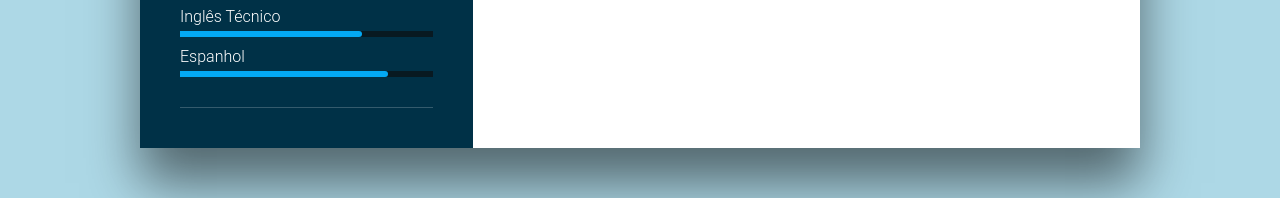
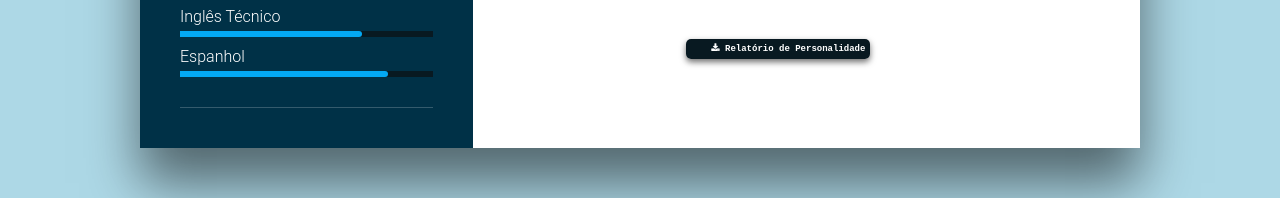
Before and after one commit to antoniowelton/curriculo-online, a plain HTML site: page index.html in a window 1280 px wide. Shown: the part 1117-1315 px from the top of the page. Drawn offline with Linux system fonts and the light colour scheme.

Commit message:
Acrescentei o Rel de Personalidade

```diff
--- a/estilos/style.css
+++ b/estilos/style.css
@@ -248,6 +248,28 @@ p {
     border-radius: 50%;
     box-shadow: 0px 2px 6px rgb(3, 40, 50);
 }
+p.pdf {
+    text-align: center;
+    max-width: 500px;
+    font-family: 'Courier New', Courier, monospace;
+    height: 30px;
+}
+a.relatorio {
+    background-color: #081921;
+    font-size: 9px;
+    text-decoration: none;
+    padding: 5px;
+    margin-left: 10px;
+    border-radius: 5px;
+    font-weight: bold;
+    box-shadow: 0px 3px 6px rgba(0, 0, 0, 0.573);
+}
+.pdf a:hover {
+    background-color: #03a9f4;
+    color: #081921;
+    font-weight: bolder;
+}
+
 
 
 
--- a/index.html
+++ b/index.html
@@ -7,7 +7,7 @@
     <title>Antonio Welton</title>
     <link rel="stylesheet" href="https://cdnjs.cloudflare.com/ajax/libs/font-awesome/4.7.0/css/font-awesome.css" integrity="sha512-5A8nwdMOWrSz20fDsjczgUidUBR8liPYU+WymTZP1lmY9G6Oc7HlZv156XqnsgNUzTyMefFTcsFH/tnJE/+xBg==" crossorigin="anonymous" referrerpolicy="no-referrer" />
     <link rel="stylesheet" href="estilos/style.css">
-    <link rel="shortcut icon" href="../imagens/radioactive.ico" type="image/x-icon">
+    <link rel="shortcut icon" href="imagens/radioactive.ico" type="image/x-icon">
 </head>
 <body>
     <div class="container">
@@ -242,13 +242,20 @@
                         <li>
                             <a href="https://www.facebook.com/antoniowelton.barbosasilva/" target="_blank" rel="external" title="Facebook"><img src="imagens/logo-facebook.jpg" alt="Logo Facebook"></a>
                         </li>
+
                     </ul>
                 </div>
-
             </div>
 
+            <p class="pdf">
+                <a class="relatorio" href="" download="RELATORIO_DE_PERSONALIDADE.pdf">
+                    <i class="fa fa-download" aria-hidden="true"></i>
+                    Relatório de Personalidade
+                </a>
+            </p>
+        </div>
 
-        </div>
     </div>
+
 </body>
 </html>
```
Also changed, not shown: imagens/download.png (added), 1 other file.
